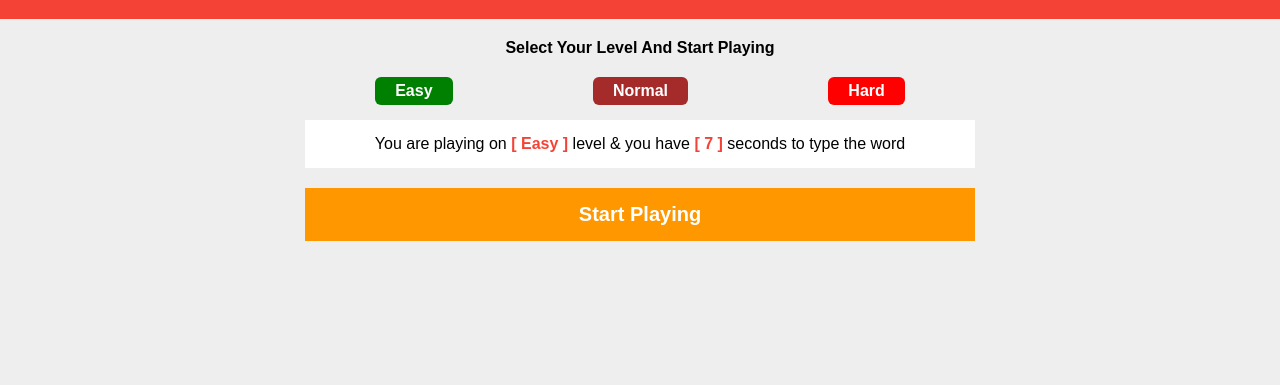
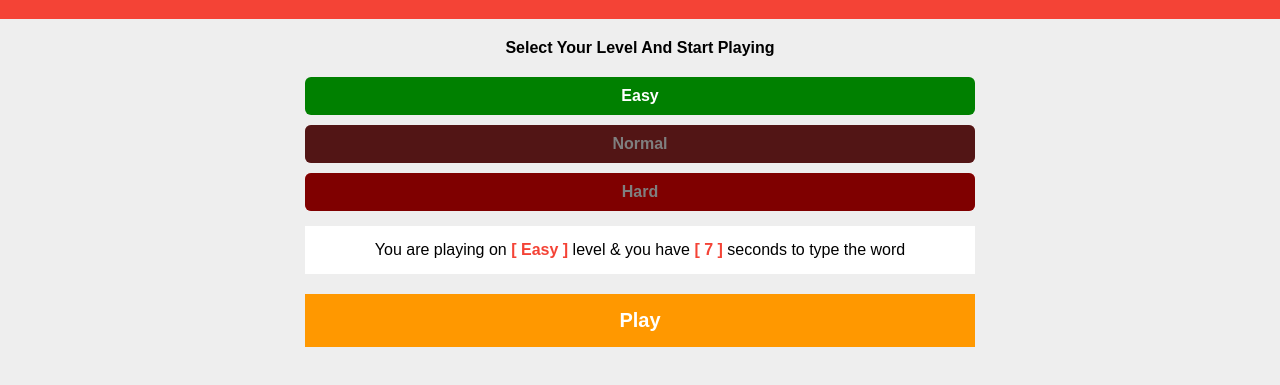
Before and after one commit to haitam-skhairi/typing-speed-game, a plain HTML site: page index.html in a window 1280 px wide. Both pictures are taken after a click on the element "Easy". Shown: the part 55-440 px from the top of the page. Drawn offline with Linux system fonts and the light colour scheme.

Commit message:
Put the active class ang changing the place of counter to the top

```diff
--- a/index.html
+++ b/index.html
@@ -26,15 +26,15 @@
                 to
                 type the word
             </div>
-            <div class="start-playing">Start Playing</div>
+            <div class="foot-text">
+                <div>Time left : <span class="time-left"></span> Seconds</div>
+                <div>Score: <span class="score">0</span> From <span class="words-number">30</span></div>
+            </div>
+            <div class="start-playing">Play</div>
             <div class="the-word"></div>
             <input type="text" class="input">
             <div class="up-coming-word"></div>
             <div class="rest-words"></div>
-            <div class="foot-text">
-                <div>Time left : <span class="time-left"></span> Seconds</div>
-                <div>Score: <span class="score">0</span> From <span class="words-number">30</span></div>
-            </div>
         </div>
     </div>
 
--- a/index.js
+++ b/index.js
@@ -27,6 +27,7 @@ const words = [
 
 let game = document.querySelector(".game");
 let selectLevel = document.querySelector(".select-level");
+let options = document.querySelectorAll(".options div");
 let easyBtn = document.querySelector(".options .easy");
 let normalBtn = document.querySelector(".options .normal");
 let hardBtn = document.querySelector(".options .hard");
@@ -55,9 +56,23 @@ let levels = {
 wordsNumber.innerHTML = words.length;
 
 // Options
+
+console.log(options);
+
+options.forEach((el) => {
+  el.addEventListener("click", () => {
+    options.forEach((el) => {
+      el.classList.add("active");
+    });
+    el.classList.remove("active");
+  });
+  // console.log(el);
+});
+
 // Easy option
 easyBtn.onclick = function () {
   headText.style.display = "block";
+  startPlaying.style.display = "block";
   level.innerHTML = this.innerHTML;
   seconds.innerHTML = levels.easy;
   timeLeft.innerHTML = levels.easy;
@@ -66,6 +81,7 @@ easyBtn.onclick = function () {
 // Normal option
 normalBtn.onclick = function () {
   headText.style.display = "block";
+  startPlaying.style.display = "block";
   level.innerHTML = this.innerHTML;
   seconds.innerHTML = levels.normal;
   timeLeft.innerHTML = levels.normal;
@@ -73,6 +89,7 @@ normalBtn.onclick = function () {
 // hard option
 hardBtn.onclick = function () {
   headText.style.display = "block";
+  startPlaying.style.display = "block";
   level.innerHTML = this.innerHTML;
   seconds.innerHTML = levels.hard;
   timeLeft.innerHTML = levels.hard;
--- a/style.css
+++ b/style.css
@@ -39,19 +39,29 @@ body {
     font-weight: bold;
 }
 
-.select-level .options {
-    display: flex;
-    justify-content: space-around;
+.options {
+    display: block;
     margin-top: 20px;
 }
-
 .options div {
-    padding: 5px 20px;
+    position: relative;
+    padding: 10px 20px;
+    margin: 10px auto 0;
     border-radius: 6px;
     color: white;
     font-weight: bold;
     cursor: pointer;
     transition: .3s;
+}
+.options div.active::before {
+    content: "";
+    position: absolute;
+    top: 0;
+    left: 0;
+    width: 100%;
+    height: 100%;
+    border-radius: 6px;
+    background-color: rgba(0, 0, 0, 0.5);
 }
 .options .easy {
     background-color: green;
@@ -102,6 +112,7 @@ body {
     color: white;
     font-size: 20px;
     cursor: pointer;
+    display: none;
 }
 
 .start-playing:hover {
```
